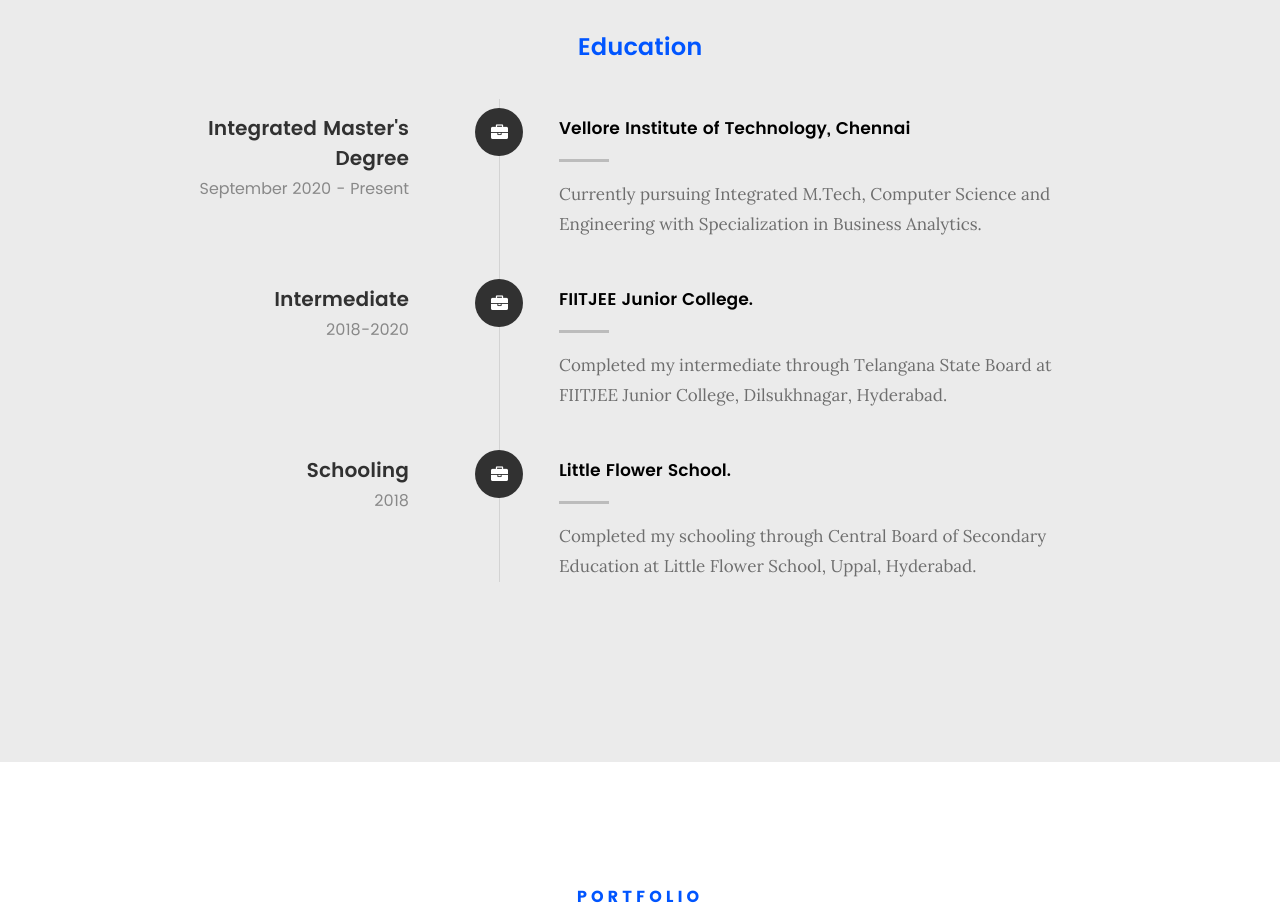
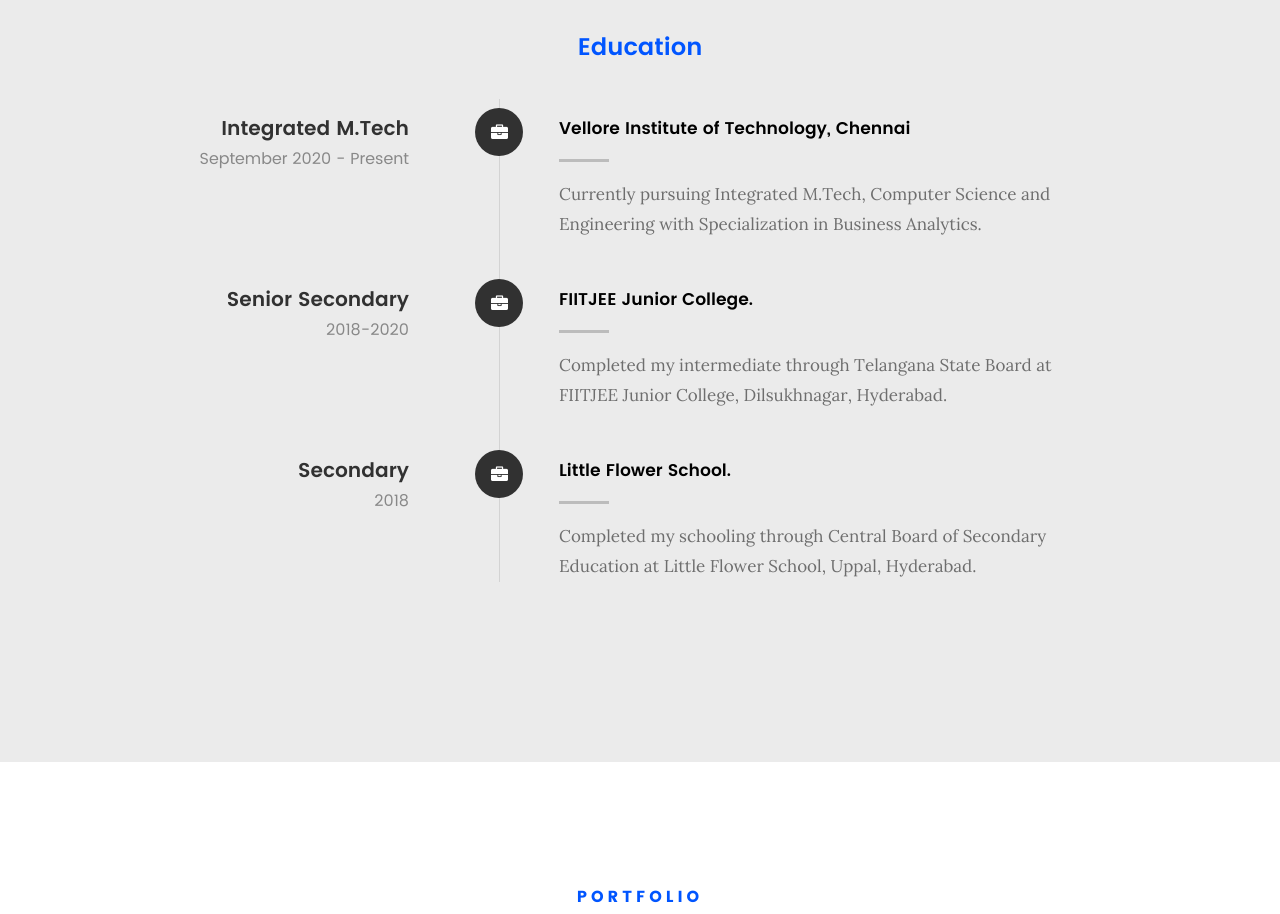
Before and after one commit to nithinkodipyaka/nithinkodipyaka.github.io, a plain HTML site: page index.html in a window 1280 px wide. Shown: the part 2272-3186 px from the top of the page. Drawn offline with Linux system fonts and the light colour scheme; files whose address does not match are found by name.

Commit message:
Update index.html

```diff
--- a/index.html
+++ b/index.html
@@ -261,7 +261,7 @@
 	   				</div>
 
 	   				<div class="timeline-header">
-	   					<h3>Integrated Master's Degree</h3>
+	   					<h3>Integrated M.Tech</h3>
 	   					<p>September 2020 - Present</p>
 	   				</div>
 
@@ -279,7 +279,7 @@
 					</div>
 
 					<div class="timeline-header">
-						<h3>Intermediate</h3>
+						<h3>Senior Secondary</h3>
 						<p>2018-2020</p>
 					</div>
 
@@ -297,7 +297,7 @@
 	   				</div>
 
 	   				<div class="timeline-header">
-	   					<h3>Schooling</h3>
+	   					<h3>Secondary</h3>
 	   					<p>2018</p>
 	   				</div>
 
```
